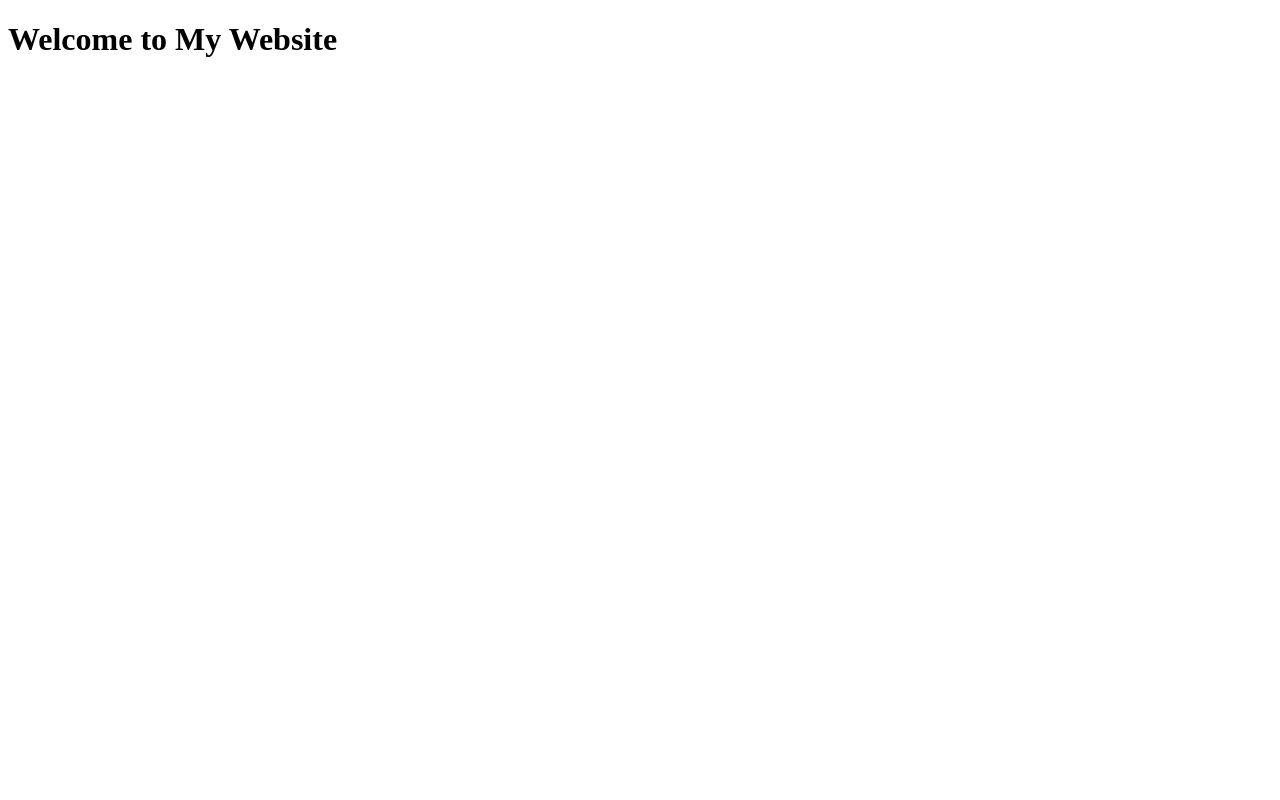
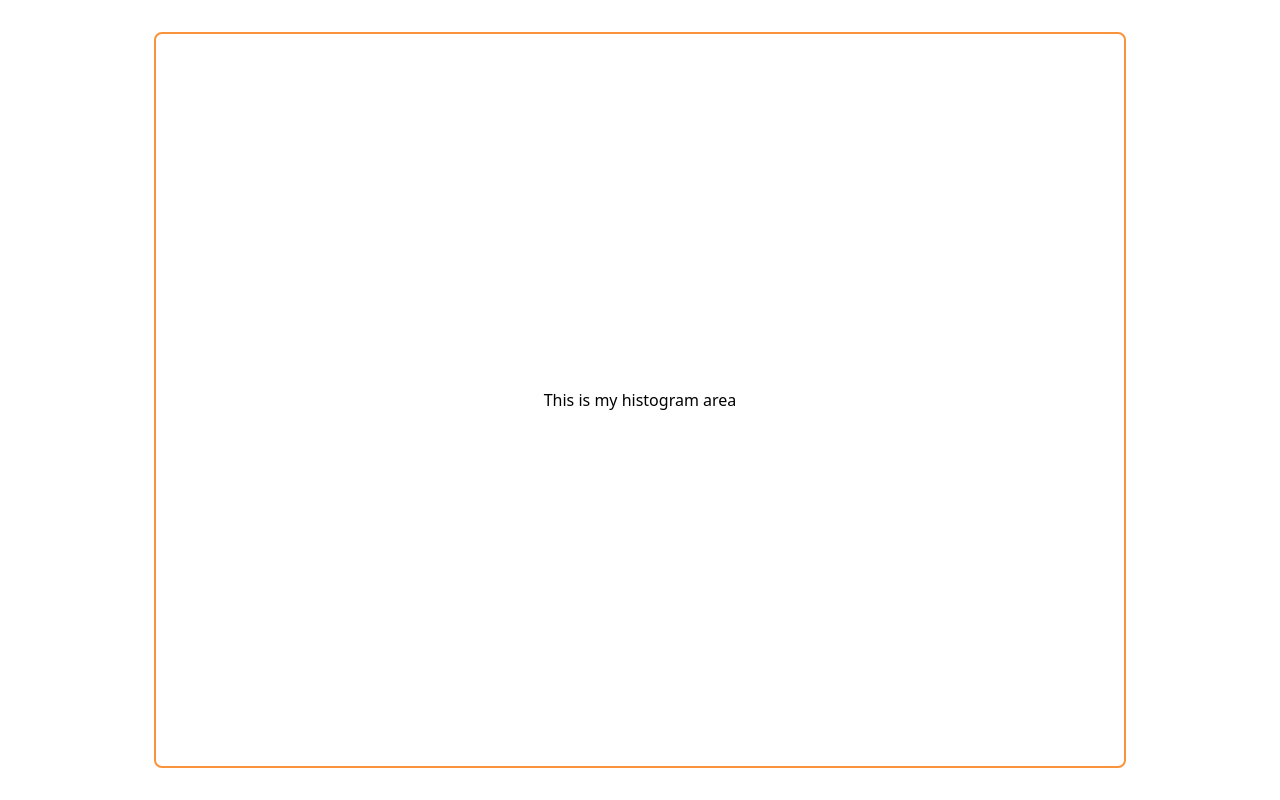
Before and after one commit to aritra-sen/sorting-simulator, a plain HTML site: page src/index.html in a window 1280 px wide. Drawn offline with nearby package versions, Linux system fonts and the light colour scheme.

Commit message:
Added Tailwind support

```diff
--- a/src/index.html
+++ b/src/index.html
@@ -6,10 +6,19 @@
     <title>Sorting Simulator</title>
     <link rel="stylesheet" href="./index.css">
     <link rel="icon" href="./favicon.ico" type="image/x-icon">
+    <script src="https://cdn.tailwindcss.com"></script>
   </head>
   <body>
     <main>
-        <h1>Welcome to My Website</h1>
+        <div class="flex h-screen p-8">
+            <div class="basis-[10%]"></div>
+            <div class="basis-4/5 border-solid border-2 justify-items-center content-center rounded-lg border-orange-400">
+                <div>
+                    This is my histogram area
+                </div>
+            </div>
+            <div class="basis-[10%]"></div>
+        </div>
     </main>
     <script src="index.js"></script>
   </body>
```
